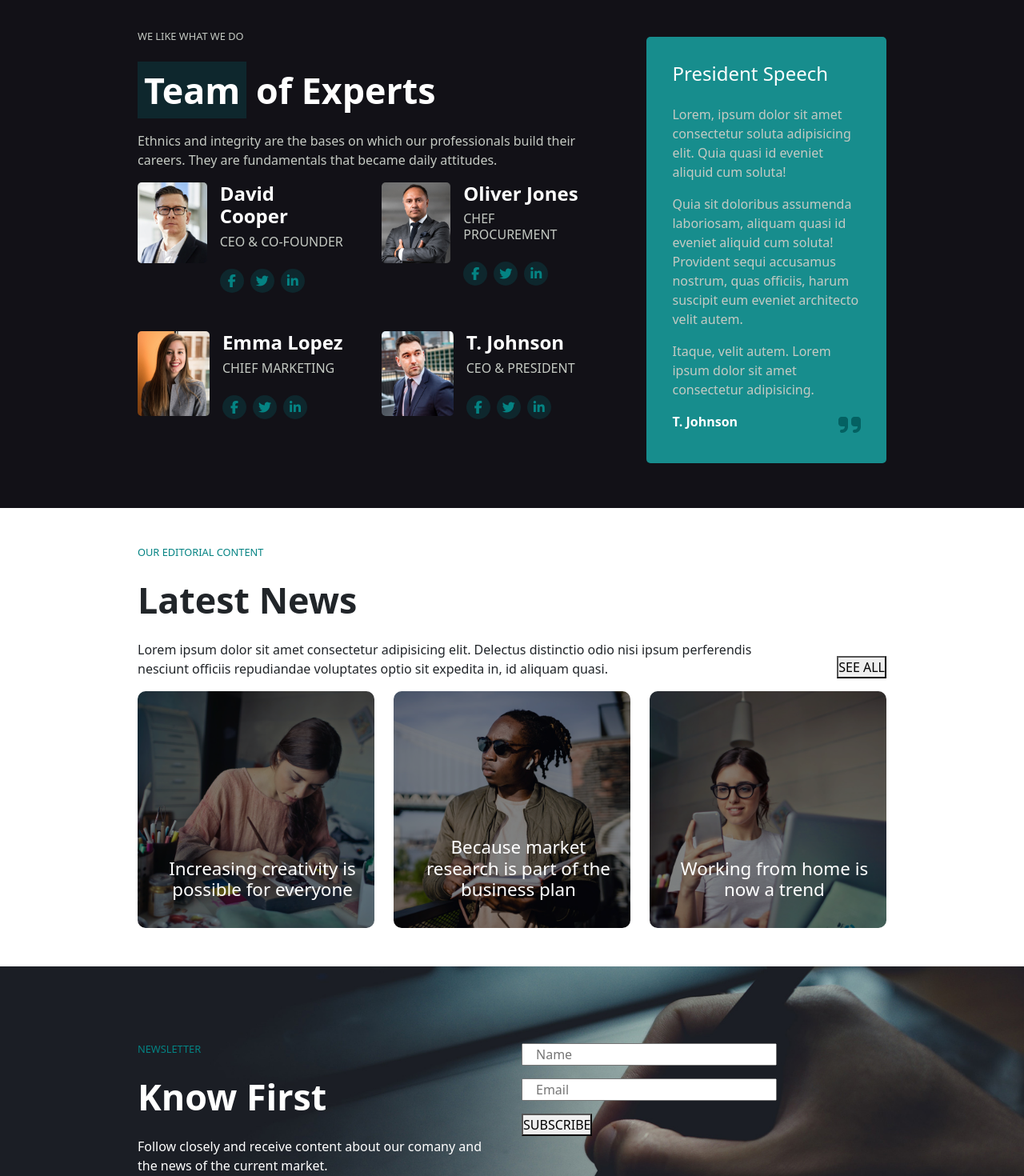
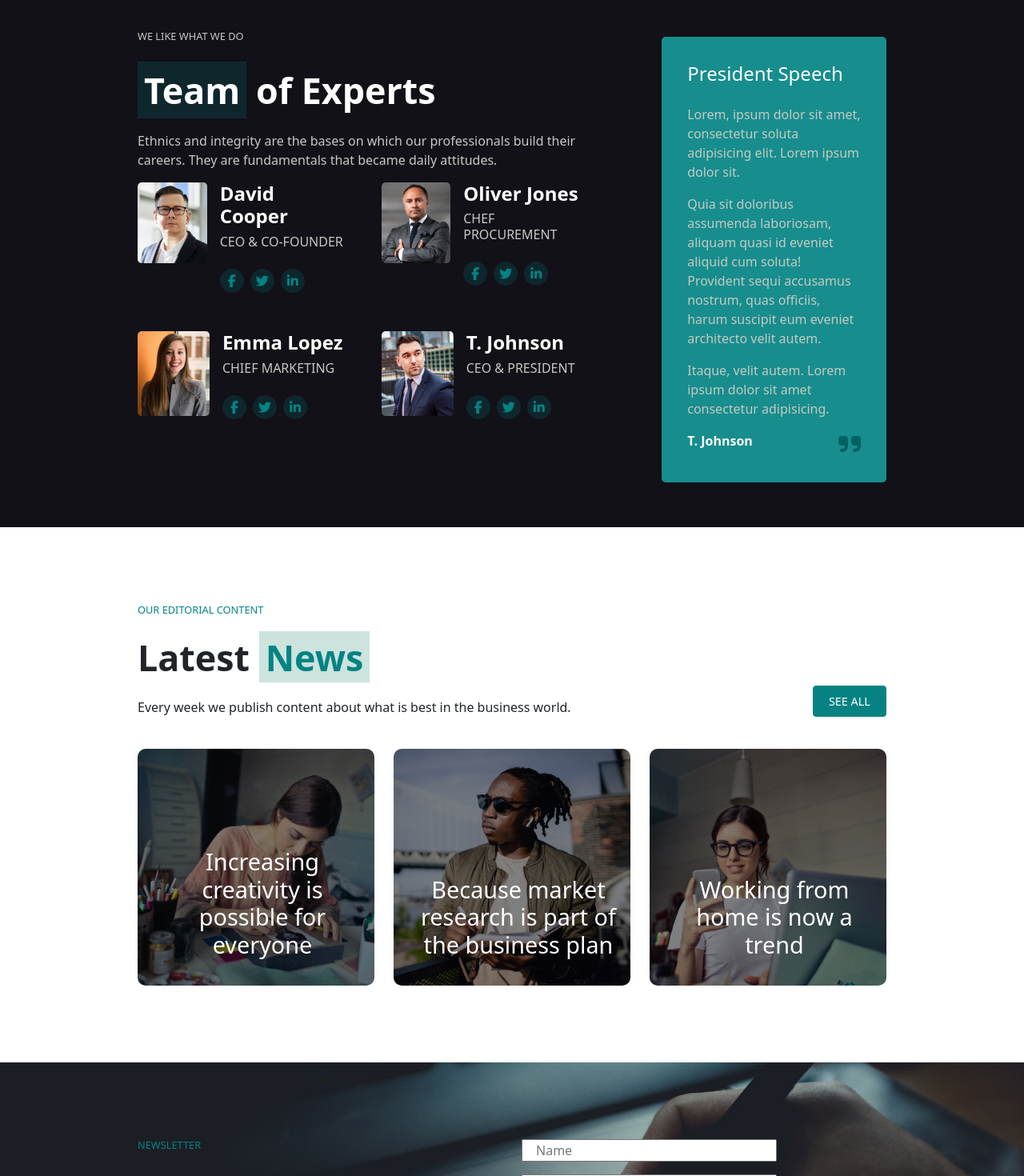
Before and after one commit to CarmineC93/proj-html-vuejs, a Vue app: page / in a window 1280 px wide. Shown: the part 2660-4130 px from the top of the page at 80% size. Built offline with nearby package versions, Linux system fonts and the light colour scheme.

Commit message:
Mockup main 6/7 section set

```diff
--- a/src/components/AppArticle.vue
+++ b/src/components/AppArticle.vue
@@ -16,7 +16,7 @@ export default{
 <template>
     <span v-if="item.active">
         <img :src="getImageUrl(`${item.img}`)" :alt="`${item.title}`">
-        <h4>{{item.title}}</h4>
+        <h3>{{item.title}}</h3>
     </span>
 </template>
 
@@ -28,12 +28,12 @@ span{
         border-radius: 10px;
 
     }
-    h4{
+    h3{
         position: absolute;
         bottom: 10px;
         left: 1rem;
         color: white;
-        font-size: 1.4rem;
+        font-size: 1.8rem;
         text-align: center;
         padding: 1rem;
     }
--- a/src/components/AppNews.vue
+++ b/src/components/AppNews.vue
@@ -16,16 +16,16 @@ export default{
 </script>
 
 <template>
-    <section class="container py-5" id="blog">
+    <section class="container py-5 my-5" id="blog">
 
-            <div class="col d-flex ">
+            <div class="col d-flex justify-content-between mb-4">
                 <div class="ms_hhp">
                     <h6>OUR EDITORIAL CONTENT</h6>
-                    <h2>Latest News</h2>
-                    <p>Lorem ipsum dolor sit amet consectetur adipisicing elit. Delectus distinctio odio nisi ipsum perferendis nesciunt officiis repudiandae voluptates optio sit expedita in, id aliquam quasi.</p>
+                    <h2>Latest <span class="ms_evidence_light">News</span> </h2>
+                    <p>Every week we publish content about what is best in the business world.</p>
                 </div>
                 <div class="ms_botton-down">
-                    <button >SEE ALL</button>
+                    <button class="ms_btn ms_btn_full">SEE ALL</button>
                 </div>
             </div>
             <div class="row row-cols-3">
--- a/src/components/AppTeam.vue
+++ b/src/components/AppTeam.vue
@@ -76,14 +76,13 @@ export default{
                             </div>
                         </div>
                     </div>
-
                 </div>
             </div>
 
             <div class="ms_col_40 d-flex align-items-end justify-content-end my-2">
                 <div class="ms_speech">
                     <h4 class="pb-3">President Speech</h4>
-                    <p>Lorem, ipsum dolor sit amet consectetur soluta adipisicing elit. Quia quasi id eveniet aliquid cum soluta!</p>
+                    <p>Lorem, ipsum dolor sit amet, consectetur soluta adipisicing elit. Lorem ipsum dolor sit.</p>
                     <p>Quia sit doloribus assumenda laboriosam, aliquam quasi id eveniet aliquid cum soluta! Provident sequi accusamus nostrum, quas officiis, harum suscipit eum eveniet architecto velit autem.</p>
                     <p>Itaque, velit autem. Lorem ipsum dolor sit amet consectetur adipisicing.</p>
                     <span class="d-flex justify-content-between">
@@ -92,13 +91,10 @@ export default{
                     </span>
                 </div>
             </div>
-
         </div>
-
-
-
     </section>
 </template>
+
 
 <style lang="scss" scoped>
 @use "../styles/partials/variables.scss" as *;
@@ -150,7 +146,7 @@ section{
 
 
         .ms_speech{
-            width: 80%;
+            width: 75%;
             background-color: rgb(23, 141, 141);
             border-radius: 5px;
             padding: 2rem;
```
